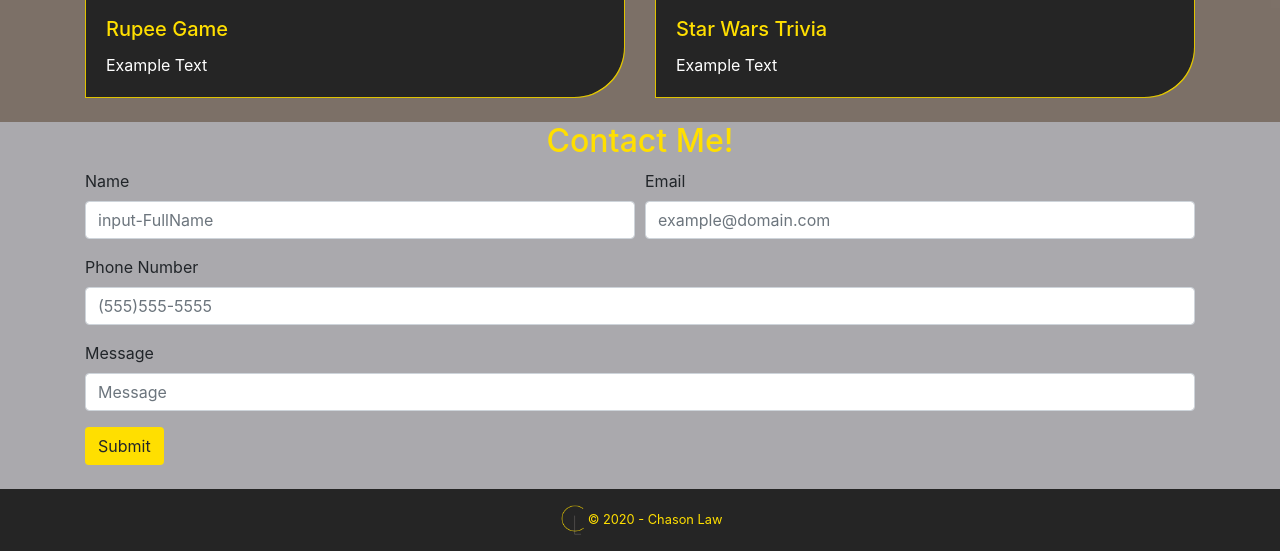
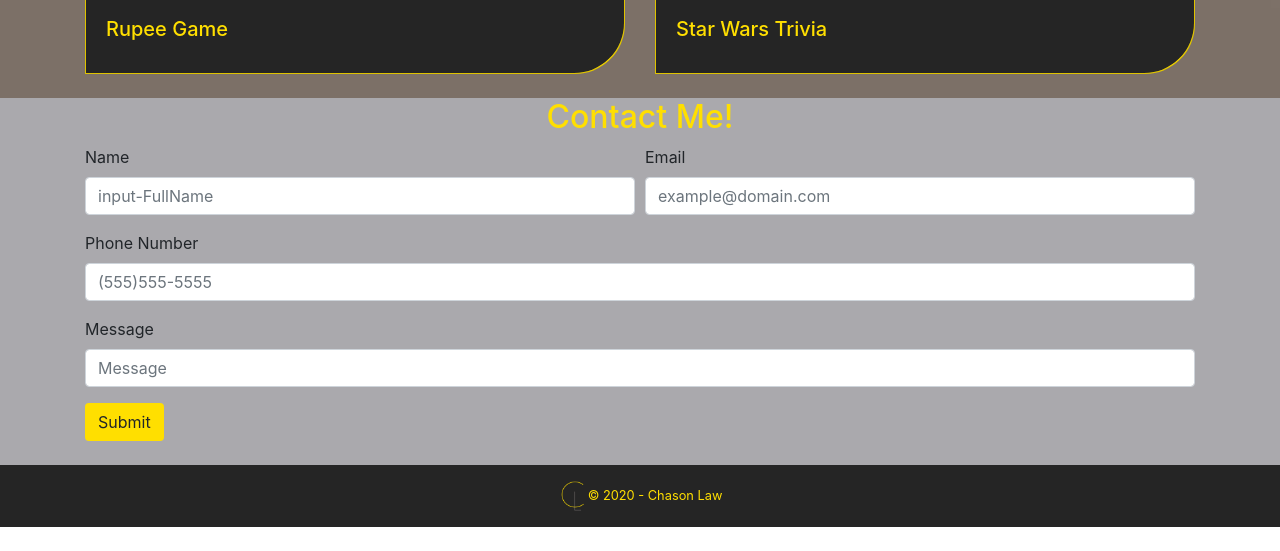
Before and after one commit to chas0n2/My-Portfolio, a website with bundled scripts: page index.html in a window 1280 px wide. Shown: the part 2279-2830 px from the top of the page. After the commit the page ends 2806 px from the top, so only its background shows below. Built offline with nearby package versions, Linux system fonts and the light colour scheme.

```diff
--- a/index.html
+++ b/index.html
@@ -173,7 +173,7 @@
           <img src="./img/portfolio/fullsize/unit-4-game.png" style="border-radius: 50px 0 0 0;" class="card-img-top" alt="Rupee Game">
           <div class="card-body" style="background-color: #252525; border-radius: 0 0 50px 0;">
             <h5 class="card-title"><a href="https://chas0n2.github.io/unit-4-game/" target="_blank" style="color: #FFDF00;">Rupee Game</a></h5>
-            <p class="card-text" style="color: white;">Example Text</p>
+            <p class="card-text" style="color: white;"></p>
           </div>
         </div>
       </div>
@@ -182,7 +182,7 @@
           <img src="./img/portfolio/fullsize/starwars-trivia.png" style="border-radius: 50px 0 0 0;" class="card-img-top" alt="Star Wars Trivia">
           <div class="card-body" style="background-color: #252525; border-radius: 0 0 50px 0;">
             <h5 class="card-title"><a href="https://chas0n2.github.io/triviaGame/" target="_blank" style="color: #FFDF00;">Star Wars Trivia</a></h5>
-            <p class="card-text" style="color: white;">Example Text</p>
+            <p class="card-text" style="color: white;"></p>
           </div>
         </div>
       </div>
```
